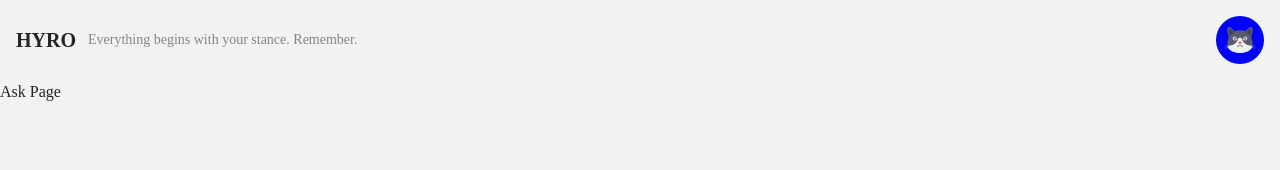
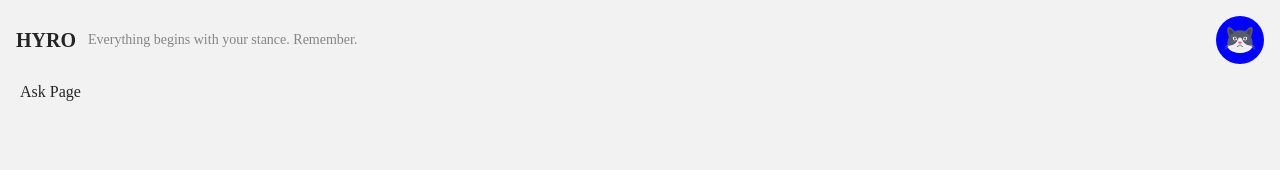
Before and after one commit to hyroworld/hyro-web, a React (Create React App) app: page /ask in a window 1280 px wide. Shown: the top 170 px of the page. Built offline with nearby package versions, Linux system fonts and the light colour scheme.

Commit message:
main layout 기본 style 적용 - padding, margin

```diff
--- a/src/assets/scss/layouts/_section.scss
+++ b/src/assets/scss/layouts/_section.scss
@@ -1,5 +1,13 @@
-/* Main Container */
+/* Main Container : every page have this style */
+.main-container {
+  // 껍데기: margin, padding top 없음.
+  display: flex;
+  flex-direction: column;
+  justify-content: center;
+  align-items: flex-start;
+  padding: 0 20px;
+  margin: 0;
+}
 
 
-
-/* Section Container Style */
+/* Section Container Style : more detail things */
--- a/src/layouts/SectionLayout.jsx
+++ b/src/layouts/SectionLayout.jsx
@@ -10,7 +10,7 @@ import Ask from "../pages/Ask";
 
 const SectionLayout = () => {
     return (
-        <main>
+        <main className="main-container">
             <Switch>
                 {/* Main */}
                 <Route exact path="/">
```
